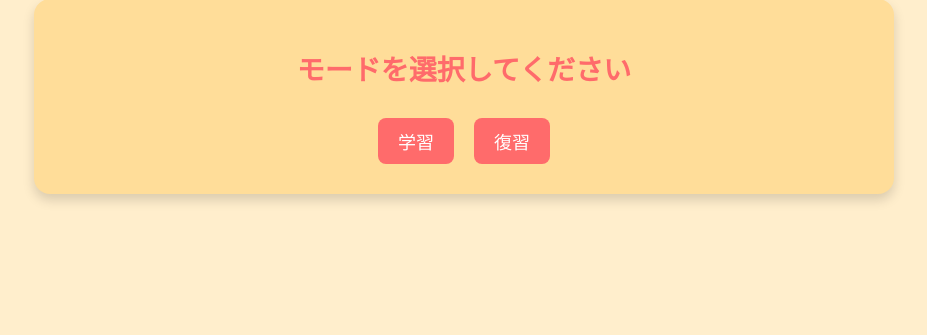
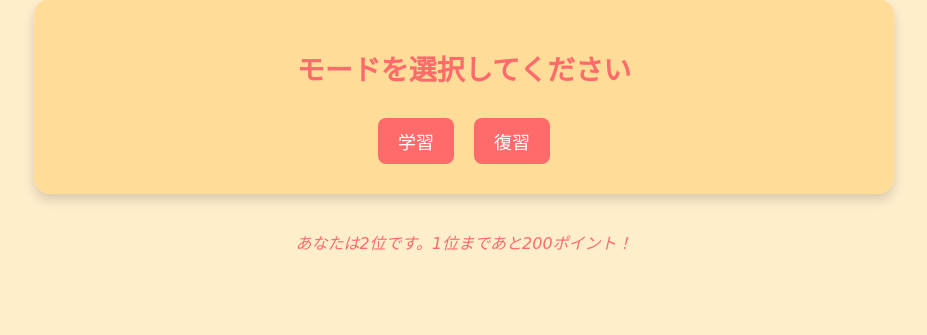
Before and after one commit to mooginguo/WordChips, a Flask app: page / in a window 1280 px wide. Shown: the part 163-498 px from the top of the page, without its empty margins (176-1103 px from the left). Run offline with Flask 3, Linux system fonts and the light colour scheme.

Commit message:
version 0.1

```diff
--- a/templates/index.html
+++ b/templates/index.html
@@ -23,5 +23,11 @@
         </div>
     </div>
 
+        <!-- ユーザーの進捗メッセージ -->
+        <div class="motivation-message">
+            <p>あなたは2位です。1位まであと200ポイント！</p>
+        </div>
+    </div>
+
 </body>
 </html>
```
